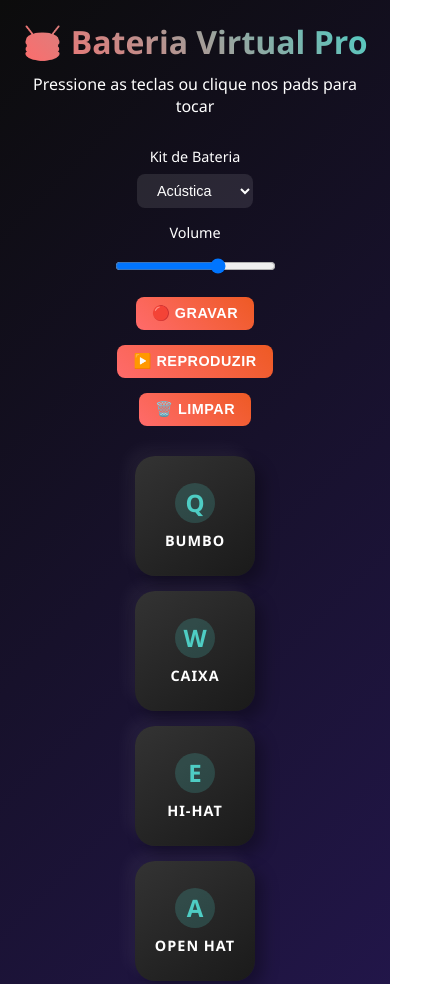
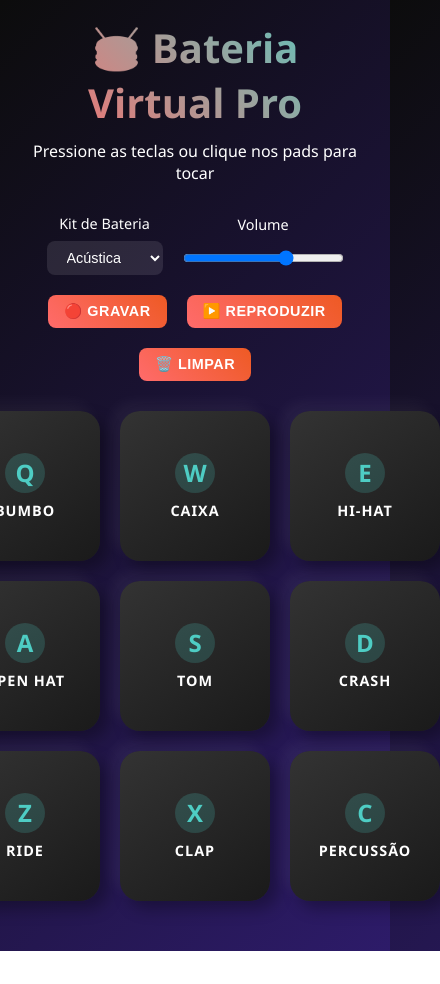
Before and after one commit to Manoel-Diger/Bateria-virtual, a plain HTML site: page index.html in a window 390 px wide. Shown: the top 984 px of the page, 440 px wide, since content can reach past the window. After the commit the page ends 951 px from the top, so only its background shows below. Drawn offline with Linux system fonts and the light colour scheme.

Commit message:
Atualiza CSS

```diff
--- a/style.css
+++ b/style.css
@@ -215,29 +215,3 @@ button:active {
         transform: translate(-50%, -50%) scale(1);
     }
 }
-
-@media (max-width: 768px) {
-    .drum-kit {
-        grid-template-columns: repeat(2, 1fr);
-        gap: 15px;
-    }
-
-    .drum-pad {
-        width: 120px;
-        height: 120px;
-    }
-
-    .header h1 {
-        font-size: 2rem;
-    }
-
-    .controls {
-        flex-direction: column;
-        gap: 15px;
-    }
-}
-
-@media (max-width: 480px) {
-    .drum-kit {
-        grid-template-columns: 1fr;
-    }
```
